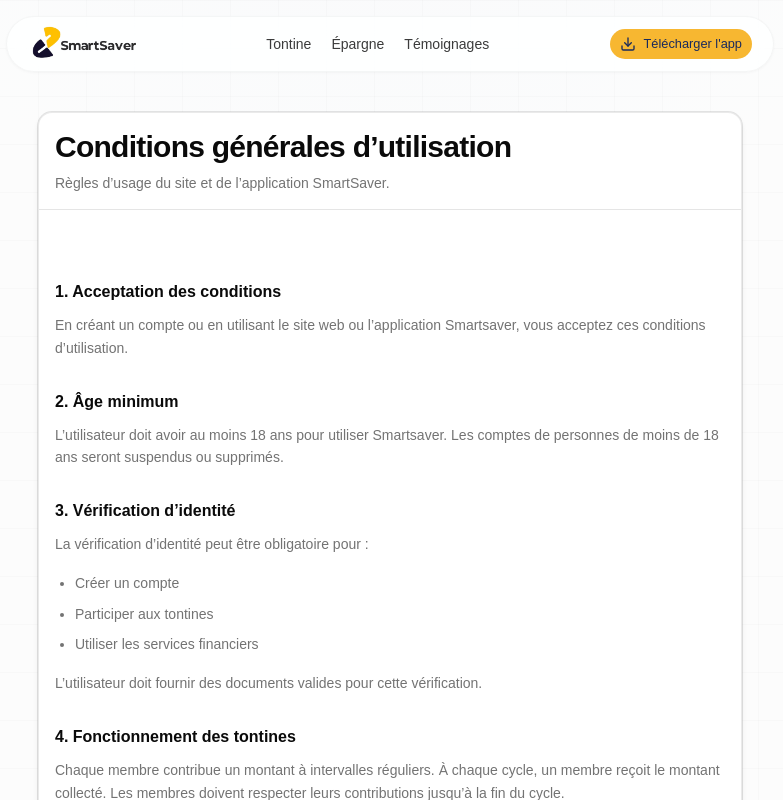
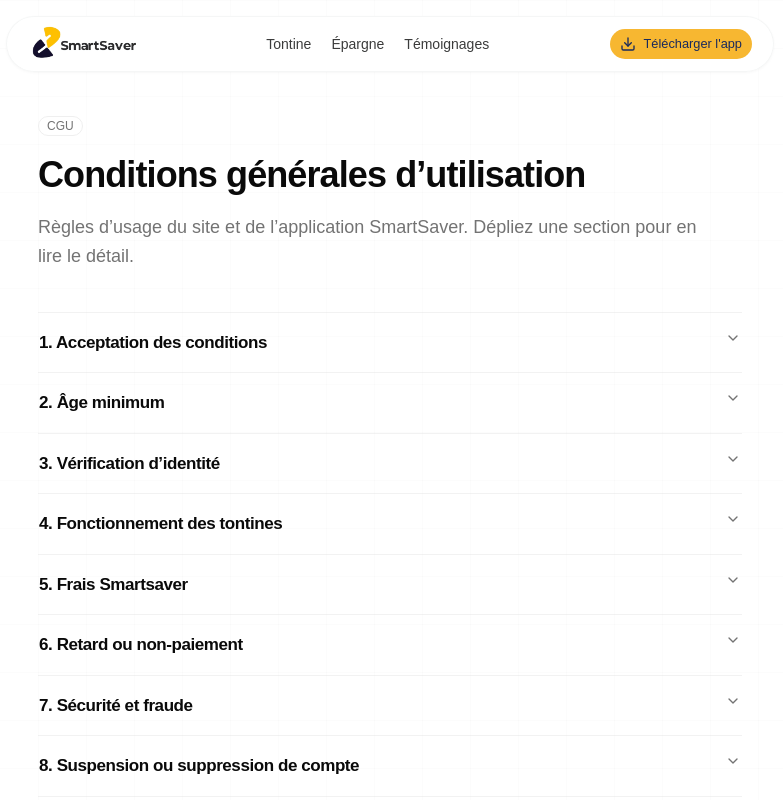
Before and after one commit to The-Ghost03/smartsaver-web-react, a React (Vite) app: page /cgu in a window 1280 px wide. Shown: the top 800 px of the page, without its empty margins (250-1033 px from the left). Built offline with nearby package versions, Linux system fonts and the light colour scheme.

Commit message:
feat: implement LegalAccordion component and integrate it into CGU and Policy pages for better content organization

```diff
--- /dev/null
+++ b/src/components/legal/LegalAccordion.jsx
@@ -0,0 +1,42 @@
+import {
+  Accordion,
+  AccordionContent,
+  AccordionItem,
+  AccordionTrigger,
+} from "@/components/ui/accordion";
+import { cn } from "@/lib/utils";
+
+const contentProse =
+  "[&_p]:mb-4 [&_p:last-child]:mb-0 [&_strong]:font-semibold [&_strong]:text-foreground [&_ul]:my-3 [&_ul]:ml-5 [&_ul]:list-disc [&_ul]:space-y-2 [&_li]:leading-relaxed";
+
+/**
+ * @param {{ id: string; title: string; body: React.ReactNode }[]} items
+ */
+export function LegalAccordion({ items, className }) {
+  return (
+    <Accordion
+      type="multiple"
+      className={cn("w-full border-y border-border/50", className)}
+    >
+      {items.map((item) => (
+        <AccordionItem
+          key={item.id}
+          value={item.id}
+          className="border-0 border-b border-border/50 bg-transparent px-0 shadow-none ring-0 last:border-b-0"
+        >
+          <AccordionTrigger className="py-4 text-left font-heading text-base font-semibold tracking-tight text-foreground hover:no-underline md:text-[1.0625rem]">
+            {item.title}
+          </AccordionTrigger>
+          <AccordionContent
+            className={cn(
+              "pb-6 pl-0 pr-2 text-[0.9375rem] leading-relaxed text-muted-foreground md:pr-0",
+              contentProse
+            )}
+          >
+            {item.body}
+          </AccordionContent>
+        </AccordionItem>
+      ))}
+    </Accordion>
+  );
+}
--- a/src/components/legal/LegalDocumentLayout.jsx
+++ b/src/components/legal/LegalDocumentLayout.jsx
@@ -1,41 +1,40 @@
 import { motion } from "framer-motion";
-import {
-  Card,
-  CardContent,
-  CardDescription,
-  CardHeader,
-  CardTitle,
-} from "@/components/ui/card";
-import { Separator } from "@/components/ui/separator";
-import { PAGE_NARROW } from "@/constants/layout";
+import { Badge } from "@/components/ui/badge";
 import { scaleIn, viewportOnce } from "@/lib/motion-variants";
 
-export function LegalDocumentLayout({ title, description, children }) {
+export function LegalDocumentLayout({ title, description, badge = "Document légal", children }) {
   return (
-    <section className="relative border-b bg-muted/30 pb-16 pt-24 md:pb-20 md:pt-28">
-      <div className="fx-grid-light pointer-events-none absolute inset-0 opacity-40" />
-      <div className={`relative z-10 ${PAGE_NARROW}`}>
-        <motion.div
+    <section className="relative border-b bg-background pb-16 pt-24 md:pb-24 md:pt-28">
+      <div className="fx-grid-light pointer-events-none absolute inset-0 opacity-[0.35]" />
+      <div className="relative z-10 mx-auto w-full max-w-3xl px-4 sm:px-6 lg:px-8">
+        <motion.article
           variants={scaleIn}
           initial="hidden"
           whileInView="visible"
           viewport={viewportOnce}
         >
-          <Card className="border border-border/80 shadow-md backdrop-blur-sm">
-            <CardHeader className="space-y-1">
-              <CardTitle className="text-2xl font-semibold tracking-tight md:text-3xl">
-                {title}
-              </CardTitle>
-              {description ? (
-                <CardDescription>{description}</CardDescription>
-              ) : null}
-            </CardHeader>
-            <Separator />
-            <CardContent className="pt-6 text-sm leading-relaxed text-muted-foreground [&_a]:font-medium [&_a]:text-foreground [&_a]:underline-offset-4 hover:[&_a]:underline [&_strong]:font-medium [&_strong]:text-foreground [&_h2]:mt-8 [&_h2]:mb-3 [&_h2]:text-base [&_h2]:font-semibold [&_h2]:text-foreground [&_ul]:my-4 [&_ul]:ml-5 [&_ul]:list-disc [&_ul]:space-y-2">
-              {children}
-            </CardContent>
-          </Card>
-        </motion.div>
+          <header className="space-y-4 pb-10">
+            {badge ? (
+              <Badge
+                variant="outline"
+                className="w-fit border-border/60 font-medium text-muted-foreground"
+              >
+                {badge}
+              </Badge>
+            ) : null}
+            <h1 className="font-heading text-3xl font-semibold tracking-tight text-foreground md:text-4xl">
+              {title}
+            </h1>
+            {description ? (
+              <p className="max-w-2xl text-base leading-relaxed text-muted-foreground md:text-lg">
+                {description}
+              </p>
+            ) : null}
+          </header>
+          <div className="text-sm leading-relaxed text-muted-foreground [&_a]:font-medium [&_a]:text-foreground [&_a]:underline-offset-4 hover:[&_a]:underline [&_strong]:font-medium [&_strong]:text-foreground [&_h2]:mt-10 [&_h2]:mb-3 [&_h2]:text-base [&_h2]:font-semibold [&_h2]:text-foreground [&_ul]:my-4 [&_ul]:ml-5 [&_ul]:list-disc [&_ul]:space-y-2">
+            {children}
+          </div>
+        </motion.article>
       </div>
     </section>
   );
--- /dev/null
+++ b/src/components/ui/accordion.tsx
@@ -0,0 +1,79 @@
+import * as React from "react"
+import { Accordion as AccordionPrimitive } from "radix-ui"
+
+import { cn } from "@/lib/utils"
+import { ChevronDownIcon, ChevronUpIcon } from "lucide-react"
+
+function Accordion({
+  className,
+  ...props
+}: React.ComponentProps<typeof AccordionPrimitive.Root>) {
+  return (
+    <AccordionPrimitive.Root
+      data-slot="accordion"
+      className={cn("flex w-full flex-col", className)}
+      {...props}
+    />
+  )
+}
+
+function AccordionItem({
+  className,
+  ...props
+}: React.ComponentProps<typeof AccordionPrimitive.Item>) {
+  return (
+    <AccordionPrimitive.Item
+      data-slot="accordion-item"
+      className={cn("not-last:border-b", className)}
+      {...props}
+    />
+  )
+}
+
+function AccordionTrigger({
+  className,
+  children,
+  ...props
+}: React.ComponentProps<typeof AccordionPrimitive.Trigger>) {
+  return (
+    <AccordionPrimitive.Header className="flex">
+      <AccordionPrimitive.Trigger
+        data-slot="accordion-trigger"
+        className={cn(
+          "group/accordion-trigger relative flex flex-1 items-start justify-between rounded-lg border border-transparent py-2.5 text-left text-sm font-medium transition-all outline-none hover:underline focus-visible:border-ring focus-visible:ring-3 focus-visible:ring-ring/50 focus-visible:after:border-ring disabled:pointer-events-none disabled:opacity-50 **:data-[slot=accordion-trigger-icon]:ml-auto **:data-[slot=accordion-trigger-icon]:size-4 **:data-[slot=accordion-trigger-icon]:text-muted-foreground",
+          className
+        )}
+        {...props}
+      >
+        {children}
+        <ChevronDownIcon data-slot="accordion-trigger-icon" className="pointer-events-none shrink-0 group-aria-expanded/accordion-trigger:hidden" />
+        <ChevronUpIcon data-slot="accordion-trigger-icon" className="pointer-events-none hidden shrink-0 group-aria-expanded/accordion-trigger:inline" />
+      </AccordionPrimitive.Trigger>
+    </AccordionPrimitive.Header>
+  )
+}
+
+function AccordionContent({
+  className,
+  children,
+  ...props
+}: React.ComponentProps<typeof AccordionPrimitive.Content>) {
+  return (
+    <AccordionPrimitive.Content
+      data-slot="accordion-content"
+      className="overflow-hidden text-sm data-open:animate-accordion-down data-closed:animate-accordion-up"
+      {...props}
+    >
+      <div
+        className={cn(
+          "h-(--radix-accordion-content-height) pt-0 pb-2.5 [&_a]:underline [&_a]:underline-offset-3 [&_a]:hover:text-foreground [&_p:not(:last-child)]:mb-4",
+          className
+        )}
+      >
+        {children}
+      </div>
+    </AccordionPrimitive.Content>
+  )
+}
+
+export { Accordion, AccordionItem, AccordionTrigger, AccordionContent }
--- a/src/pages/CGU.jsx
+++ b/src/pages/CGU.jsx
@@ -1,24 +1,32 @@
+import { LegalAccordion } from "@/components/legal/LegalAccordion";
 import { LegalDocumentLayout } from "@/components/legal/LegalDocumentLayout";
 
-export default function CGU() {
-  return (
-    <LegalDocumentLayout
-      title="Conditions générales d’utilisation"
-      description="Règles d’usage du site et de l’application SmartSaver."
-    >
-      <h2>1. Acceptation des conditions</h2>
+const SECTIONS = [
+  {
+    id: "cgu-1",
+    title: "1. Acceptation des conditions",
+    body: (
       <p>
         En créant un compte ou en utilisant le site web ou l’application
         Smartsaver, vous acceptez ces conditions d’utilisation.
       </p>
-
-      <h2>2. Âge minimum</h2>
+    ),
+  },
+  {
+    id: "cgu-2",
+    title: "2. Âge minimum",
+    body: (
       <p>
         L’utilisateur doit avoir au moins 18 ans pour utiliser Smartsaver. Les
         comptes de personnes de moins de 18 ans seront suspendus ou supprimés.
       </p>
-
-      <h2>3. Vérification d’identité</h2>
+    ),
+  },
+  {
+    id: "cgu-3",
+    title: "3. Vérification d’identité",
+    body: (
+      <>
         <p>La vérification d’identité peut être obligatoire pour :</p>
         <ul>
           <li>Créer un compte</li>
@@ -29,15 +37,25 @@ export default function CGU() {
           L’utilisateur doit fournir des documents valides pour cette
           vérification.
         </p>
-
-      <h2>4. Fonctionnement des tontines</h2>
+      </>
+    ),
+  },
+  {
+    id: "cgu-4",
+    title: "4. Fonctionnement des tontines",
+    body: (
       <p>
         Chaque membre contribue un montant à intervalles réguliers. À chaque
         cycle, un membre reçoit le montant collecté. Les membres doivent
         respecter leurs contributions jusqu’à la fin du cycle.
       </p>
-
-      <h2>5. Frais Smartsaver</h2>
+    ),
+  },
+  {
+    id: "cgu-5",
+    title: "5. Frais Smartsaver",
+    body: (
+      <>
         <p>
           <strong>Tontines :</strong> Des frais de service peuvent être appliqués
           lorsque vous collectez votre tontine. Les frais sont indiqués avant
@@ -48,11 +66,17 @@ export default function CGU() {
           s’appliquer sur les comptes d’épargne. Les frais sont clairement
           communiqués sur la plateforme.
         </p>
-
-      <h2>6. Retard ou non-paiement</h2>
+      </>
+    ),
+  },
+  {
+    id: "cgu-6",
+    title: "6. Retard ou non-paiement",
+    body: (
+      <>
         <p>
-        Si un membre ne paie pas sa contribution ou reçoit sa tontine et refuse
-        de continuer à payer les autres membres, Smartsaver peut :
+          Si un membre ne paie pas sa contribution ou reçoit sa tontine et
+          refuse de continuer à payer les autres membres, Smartsaver peut :
         </p>
         <ul>
           <li>Suspendre ou fermer le compte</li>
@@ -60,11 +84,17 @@ export default function CGU() {
           <li>Transmettre les informations aux autorités compétentes</li>
         </ul>
         <p>
-        L’utilisateur peut être signalé aux autorités et convoqué par la police,
-        conformément à la loi.
+          L’utilisateur peut être signalé aux autorités et convoqué par la
+          police, conformément à la loi.
         </p>
-
-      <h2>7. Sécurité et fraude</h2>
+      </>
+    ),
+  },
+  {
+    id: "cgu-7",
+    title: "7. Sécurité et fraude",
+    body: (
+      <>
         <p>Les utilisateurs doivent :</p>
         <ul>
           <li>Fournir des informations exactes</li>
@@ -75,8 +105,14 @@ export default function CGU() {
           Tout comportement suspect peut entraîner une suspension immédiate du
           compte.
         </p>
-
-      <h2>8. Suspension ou suppression de compte</h2>
+      </>
+    ),
+  },
+  {
+    id: "cgu-8",
+    title: "8. Suspension ou suppression de compte",
+    body: (
+      <>
         <p>Smartsaver peut suspendre ou supprimer un compte pour :</p>
         <ul>
           <li>Fraude</li>
@@ -84,15 +120,36 @@ export default function CGU() {
           <li>Non-respect des règles de tontine</li>
           <li>Activités illégales</li>
         </ul>
-
-      <h2>9. Modification des services</h2>
+      </>
+    ),
+  },
+  {
+    id: "cgu-9",
+    title: "9. Modification des services",
+    body: (
       <p>Smartsaver peut modifier ou améliorer ses services à tout moment.</p>
-
-      <h2>10. Loi applicable</h2>
+    ),
+  },
+  {
+    id: "cgu-10",
+    title: "10. Loi applicable",
+    body: (
       <p>
         Ces conditions sont régies par les lois en vigueur dans le pays où
         Smartsaver opère.
       </p>
+    ),
+  },
+];
+
+export default function CGU() {
+  return (
+    <LegalDocumentLayout
+      badge="CGU"
+      title="Conditions générales d’utilisation"
+      description="Règles d’usage du site et de l’application SmartSaver. Dépliez une section pour en lire le détail."
+    >
+      <LegalAccordion items={SECTIONS} />
     </LegalDocumentLayout>
   );
 }
--- a/src/pages/Home.jsx
+++ b/src/pages/Home.jsx
@@ -162,7 +162,7 @@ export default function Home() {
             <motion.div variants={fadeUp}>
               <Badge
                 variant="outline"
-                className="border-primary-foreground/25 bg-primary-foreground/10 text-primary-foreground backdrop-blur-sm h-8"
+                className="border-primary-foreground/25 bg-primary-foreground/10 text-primary-foreground backdrop-blur-sm"
               >
                 Application mobile
               </Badge>
@@ -275,7 +275,7 @@ export default function Home() {
             viewport={viewportOnce}
           >
             <motion.div variants={fadeUp}>
-              <Badge variant="secondary" className="font-medium h-8">
+              <Badge variant="secondary" className="font-medium">
                 Tontine
               </Badge>
             </motion.div>
@@ -398,7 +398,7 @@ export default function Home() {
             viewport={viewportOnce}
           >
             <motion.div variants={fadeUp}>
-              <Badge variant="outline" className="font-medium h-8">
+              <Badge variant="outline" className="font-medium">
                 Épargne
               </Badge>
             </motion.div>
--- a/src/pages/Policy.jsx
+++ b/src/pages/Policy.jsx
@@ -1,12 +1,11 @@
+import { LegalAccordion } from "@/components/legal/LegalAccordion";
 import { LegalDocumentLayout } from "@/components/legal/LegalDocumentLayout";
 
-export default function Policy() {
-  return (
-    <LegalDocumentLayout
-      title="Politique de confidentialité"
-      description="Comment nous collectons, utilisons et protégeons vos données."
-    >
-      <h2>1. Introduction</h2>
+const SECTIONS = [
+  {
+    id: "privacy-1",
+    title: "1. Introduction",
+    body: (
       <p>
         Chez Smartsaver, la protection de vos informations personnelles est
         essentielle. Cette politique explique quelles informations nous
@@ -15,8 +14,13 @@ export default function Policy() {
         l’application Smartsaver, vous acceptez la collecte et l’utilisation de
         vos informations conformément à cette politique.
       </p>
-
-      <h2>2. Informations que nous collectons</h2>
+    ),
+  },
+  {
+    id: "privacy-2",
+    title: "2. Informations que nous collectons",
+    body: (
+      <>
         <p>
           <strong>a) Informations personnelles</strong>
         </p>
@@ -39,11 +43,17 @@ export default function Policy() {
         </ul>
         <p>
           <strong>Documents acceptés :</strong> Passeport, Carte Nationale
-        d’Identité (CNI), Carte consulaire, Carte scolaire ou carte d’étudiant,
-        tout autre document officiel permettant de vérifier l’identité.
+          d’Identité (CNI), Carte consulaire, Carte scolaire ou carte
+          d’étudiant, tout autre document officiel permettant de vérifier
+          l’identité.
         </p>
-
-      <h2>3. Utilisation des informations</h2>
+      </>
+    ),
+  },
+  {
+    id: "privacy-3",
+    title: "3. Utilisation des informations",
+    body: (
       <ul>
         <li>Créer et gérer votre compte utilisateur</li>
         <li>Vérifier votre identité et prévenir la fraude</li>
@@ -51,8 +61,13 @@ export default function Policy() {
         <li>Gérer les tontines et les comptes d’épargne</li>
         <li>Améliorer nos services et votre expérience utilisateur</li>
       </ul>
-
-      <h2>4. Protection des données</h2>
+    ),
+  },
+  {
+    id: "privacy-4",
+    title: "4. Protection des données",
+    body: (
+      <>
         <p>
           Nous prenons des mesures de sécurité strictes pour protéger vos
           informations contre l’accès, la modification ou la divulgation non
@@ -60,13 +75,19 @@ export default function Policy() {
         </p>
         <ul>
           <li>
-          Les documents d’identité sont utilisés uniquement pour la vérification
-          et la sécurité de la plateforme.
+            Les documents d’identité sont utilisés uniquement pour la
+            vérification et la sécurité de la plateforme.
           </li>
           <li>Vos données ne sont jamais vendues à des tiers.</li>
         </ul>
-
-      <h2>5. Partage des informations</h2>
+      </>
+    ),
+  },
+  {
+    id: "privacy-5",
+    title: "5. Partage des informations",
+    body: (
+      <>
         <p>Vos informations peuvent être partagées uniquement avec :</p>
         <ul>
           <li>
@@ -75,25 +96,50 @@ export default function Policy() {
           <li>Services de paiement sécurisés</li>
           <li>Autorités légales si requis par la loi</li>
         </ul>
-
-      <h2>6. Droits des utilisateurs</h2>
+      </>
+    ),
+  },
+  {
+    id: "privacy-6",
+    title: "6. Droits des utilisateurs",
+    body: (
       <ul>
         <li>Accéder à vos informations personnelles</li>
         <li>Corriger vos informations</li>
         <li>Demander la suppression de votre compte</li>
       </ul>
-
-      <h2>7. Consentement</h2>
+    ),
+  },
+  {
+    id: "privacy-7",
+    title: "7. Consentement",
+    body: (
       <p>
         En utilisant Smartsaver, vous acceptez la collecte et l’utilisation de
         vos informations personnelles conformément à cette politique.
       </p>
-
-      <h2>8. Modifications</h2>
+    ),
+  },
+  {
+    id: "privacy-8",
+    title: "8. Modifications",
+    body: (
       <p>
         Smartsaver peut modifier cette politique à tout moment. Les utilisateurs
         seront informés de toute modification importante.
       </p>
+    ),
+  },
+];
+
+export default function Policy() {
+  return (
+    <LegalDocumentLayout
+      badge="Confidentialité"
+      title="Politique de confidentialité"
+      description="Comment nous collectons, utilisons et protégeons vos données. Chaque bloc est repliable pour une lecture ciblée."
+    >
+      <LegalAccordion items={SECTIONS} />
     </LegalDocumentLayout>
   );
 }
```
Lines whose indentation alone changed are shown as unchanged.
